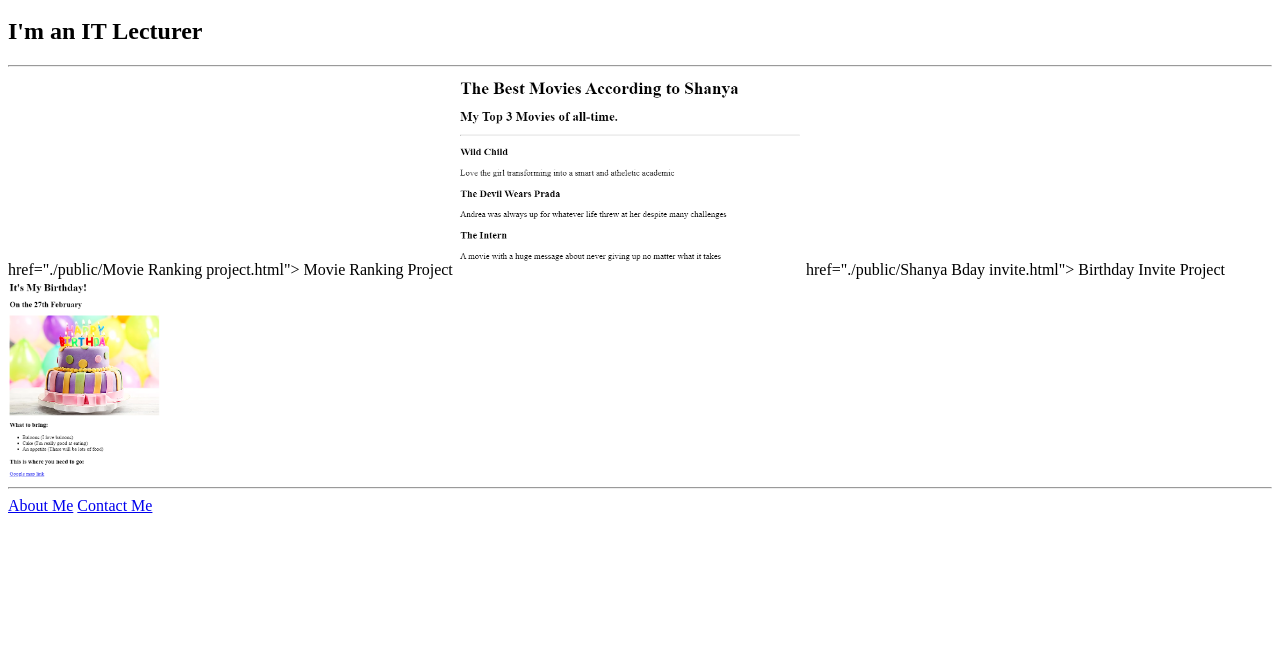
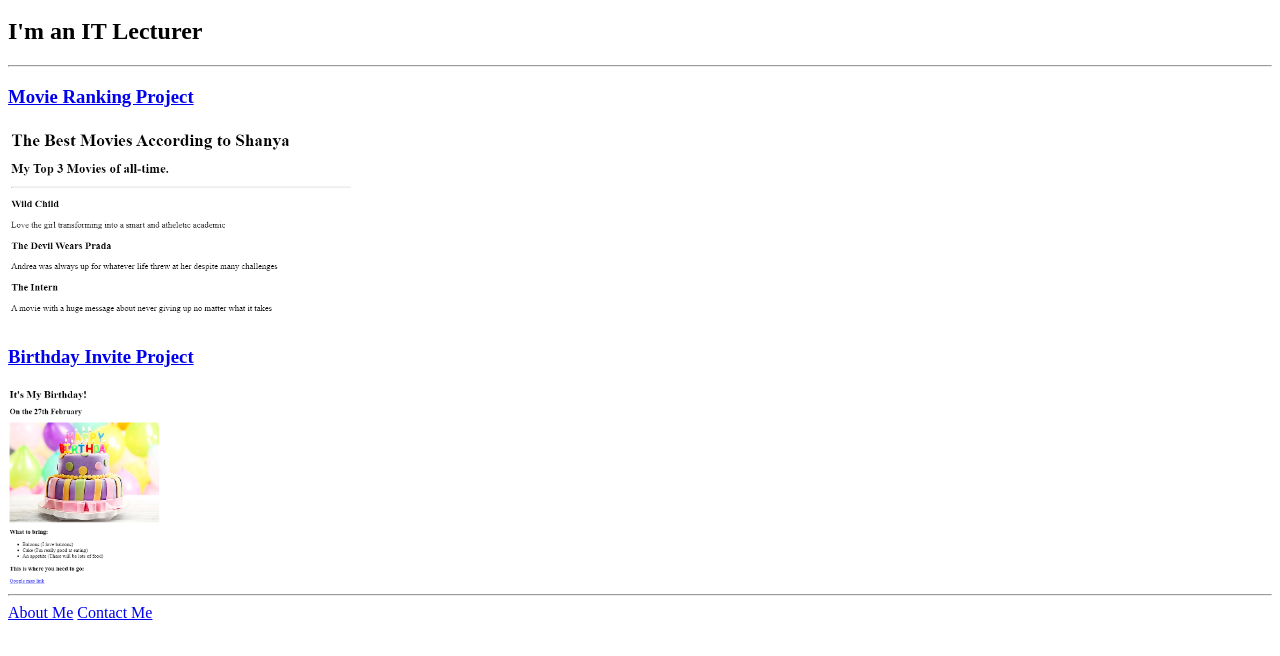
Before and after one commit to Shanya-Salgado/Portfolio-html, a plain HTML site: page index.html in a window 1280 px wide. Shown: the part 48-704 px from the top of the page. Drawn offline with Linux system fonts and the light colour scheme.

Commit message:
index.html

```diff
--- a/index.html
+++ b/index.html
@@ -10,9 +10,9 @@
         <h1>Shanya Salgado's Portfolio</h1>
         <h2>I'm an IT Lecturer</h2>
         <hr />
-        <a<h3> href="./public/Movie Ranking project.html"> Movie Ranking Project</h3></a>
+        <h3><a href="./public/Movie Ranking project.html"> Movie Ranking Project</h3></a>
         <img src="./assets/images/Shanya Movie ranking.PNG" height="200" alt="Movie Ranking Project"/>
-        <a<h3> href="./public/Shanya Bday invite.html"> Birthday Invite Project</h3></a>
+        <h3><a href="./public/Shanya Bday invite.html"> Birthday Invite Project</h3></a>
         <img src="./assets/images/Shanya Bday Invite.PNG" height="200" alt="Shanya Birthday invite Project"/>
         <hr />
         <a href="./public/about.html"> About Me</a>
```
